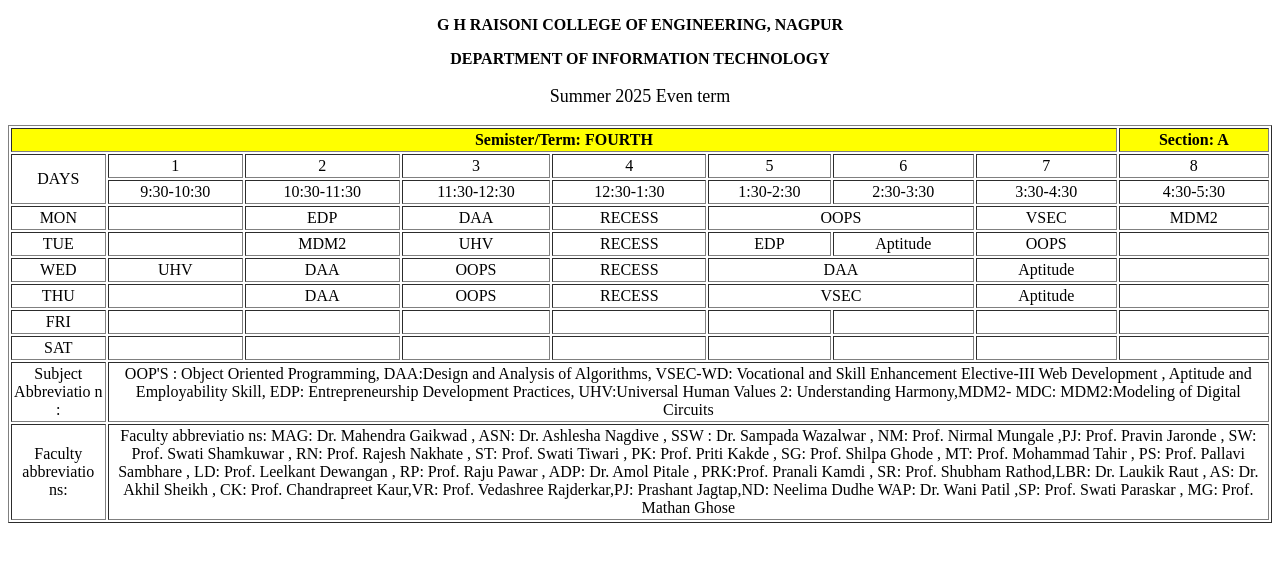
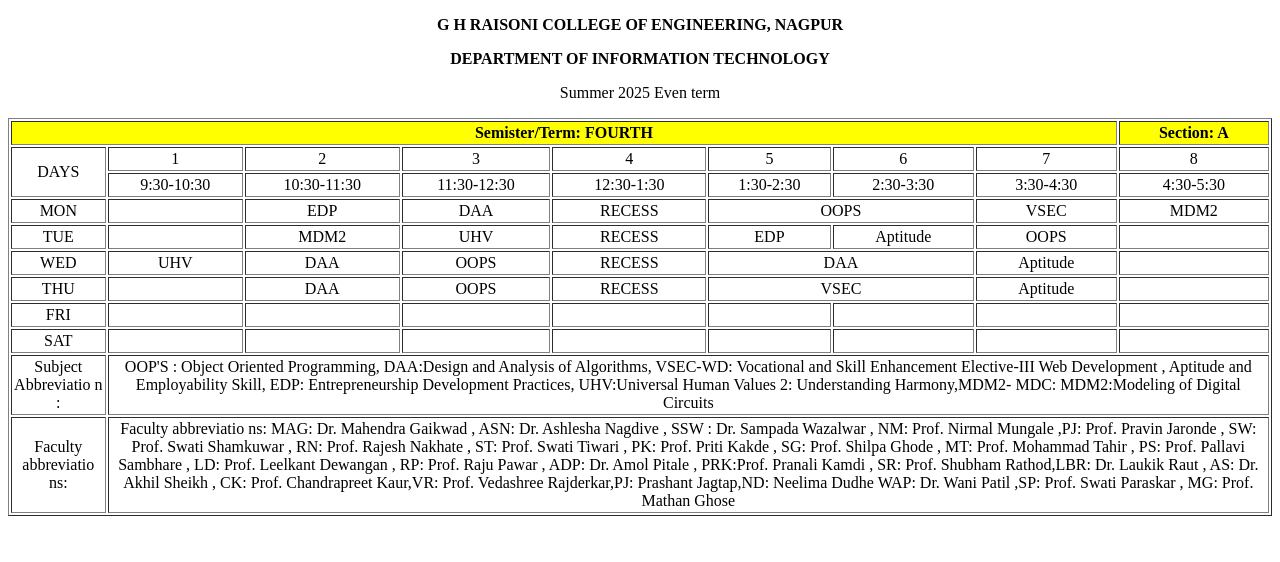
Before and after one commit to janvi7414/web_dev_html, a plain HTML site: page table.html in a window 1280 px wide. Drawn offline with Linux system fonts and the light colour scheme.

```diff
--- a/table.html
+++ b/table.html
@@ -6,7 +6,7 @@
 <body align="center">
 <p><b>G H RAISONI COLLEGE OF ENGINEERING, NAGPUR</b></p>
 <p><b>DEPARTMENT OF INFORMATION TECHNOLOGY</b></p>
-<p style="font-size: 18px">Summer 2025 Even term</p>
+<p style="font-size: 16px">Summer 2025 Even term</p>
 
 <table border="1" align="center" cellspacing="2" cellpadding="2">
 
```
